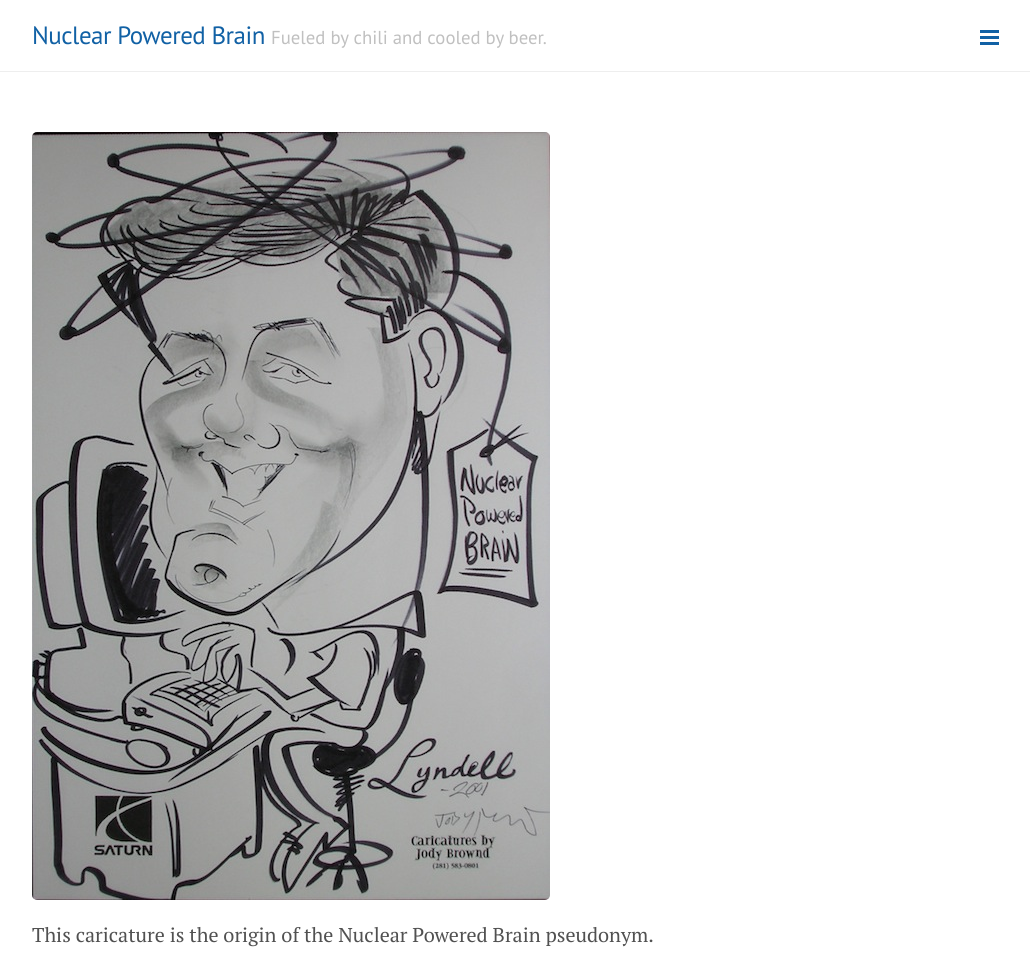
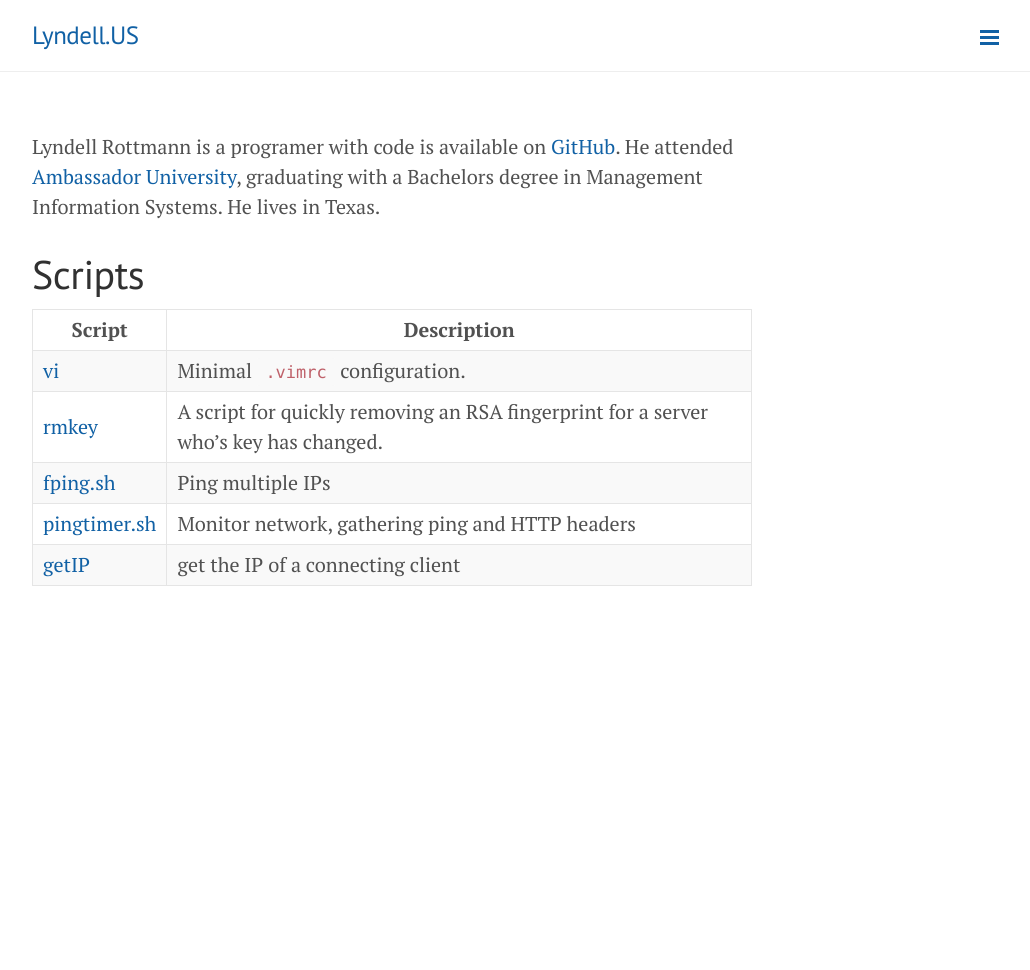
Before and after one commit to lyndell/lyndell.github.io, a Jekyll site: the page built from index.md, in a window 1280 px wide. Shown: the whole page, without its empty margins (248-1278 px from the left). Built offline with Jekyll 4.4.1, drawn with Linux system fonts in a browser that asks for light colours; after the commit the page ends 900 px from its top, so only the background shows below that.

Commit message:
new content, home, add scripts table

```diff
--- a/_config.yml
+++ b/_config.yml
@@ -14,19 +14,19 @@ exclude: ["lib", "config.rb", "Capfile", "config", "log", "Rakefile", "Rakefile.
 
 
 # Site settings
-title:            Nuclear Powered Brain
-tagline:          "Fueled by chili and cooled by beer."
-description:      "The Nuclear Powered Brain:  Fueled by chili and cooled by beer."
-baseurl:          "/" # the subpath of your site, e.g. /blog/
-url:              "http://nuclearpoweredbrain.com" # the base hostname & protocol for your site
+title:            Lyndell.US
+tagline:          ""
+description:      "I am Lyndell Rottmann. I like to program."
+baseurl:          "" # the subpath of your site, e.g. /blog/
+url:              "http://Lyndell.US" # the base hostname & protocol for your site
 paginate:         5
 
 author:
   name:           'Lyndell'
-  url:            https://twitter.com/LyndellNET
-  #email:         your-email@domain.com
-  #twitter_username: LyndellUS
-  #github_username:  lyndell
+  url:            http://Lyndell.US/
+  email:          web@Lyndell.US
+  twitter_username: LyndellNET
+  github_username:  lyndell
 
 # Custom vars
 version:          3.0.0
--- a/index.md
+++ b/index.md
@@ -3,6 +3,15 @@ layout: default
 permalink: /
 ---
 
-![caricature](nuclear.jpg)
+Lyndell Rottmann is a programer with code is available on [GitHub](https://github.com/lyndell).  He attended [Ambassador University](http://www.ambassador.edu/), graduating with a Bachelors degree in Management Information Systems.  He lives in Texas.
 
-This caricature is the origin of the Nuclear Powered Brain pseudonym.
+# Scripts
+
+
+| Script                                                                | Description   |
+| --------------------------------------------------------------------- | ------------- |
+| [vi](http://www.lyndell.us/vi/)                     | Minimal `.vimrc` configuration. |
+| [rmkey](https://gist.github.com/lyndell/c2f53d0c3e3c0e37af70)         | A script for quickly removing an RSA fingerprint for a server who's key has changed.
+| [fping.sh](https://gist.github.com/lyndell/907eaa7375316d324364)      | Ping multiple IPs
+| [pingtimer.sh](https://gist.github.com/lyndell/21d7ada9774784b03da1)  | Monitor network, gathering ping and HTTP headers
+| [getIP](https://github.com/lyndell/getIP)           |  get the IP of a connecting client |
```
Also changed, not shown: about.md (+4 -23 lines).
